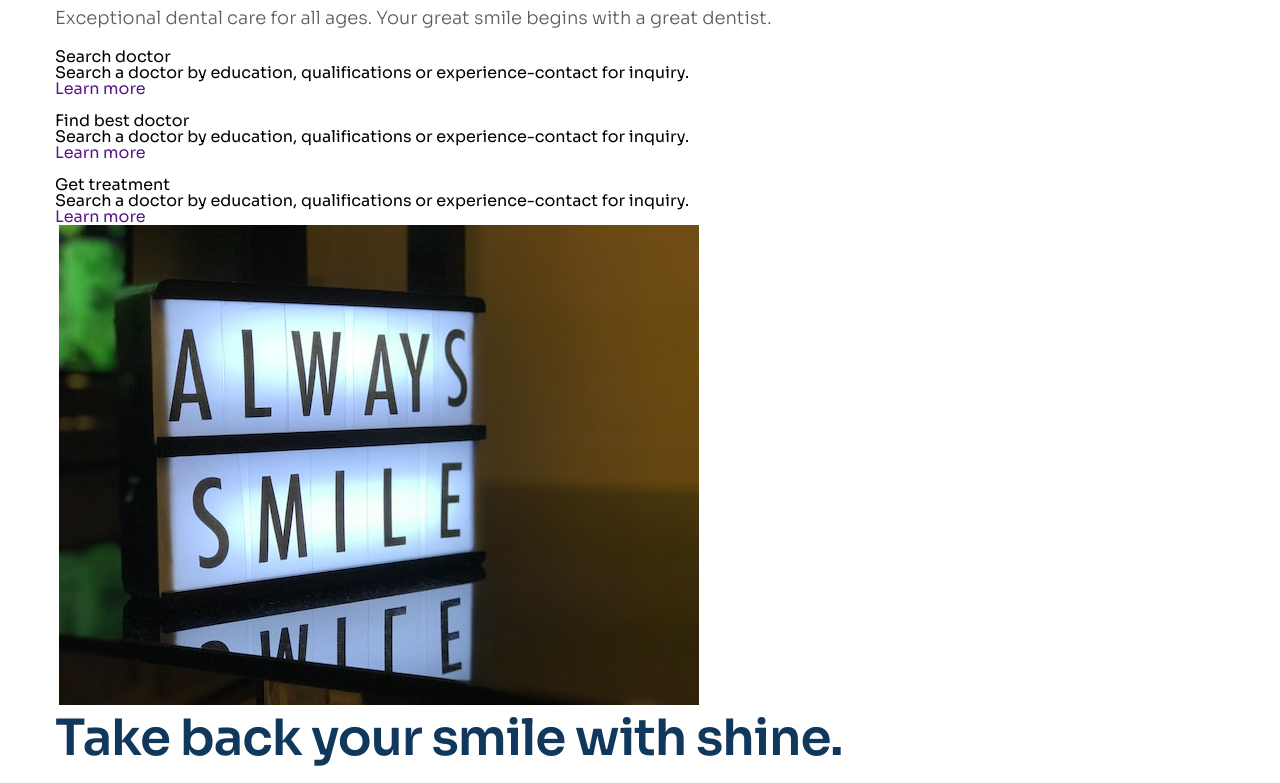
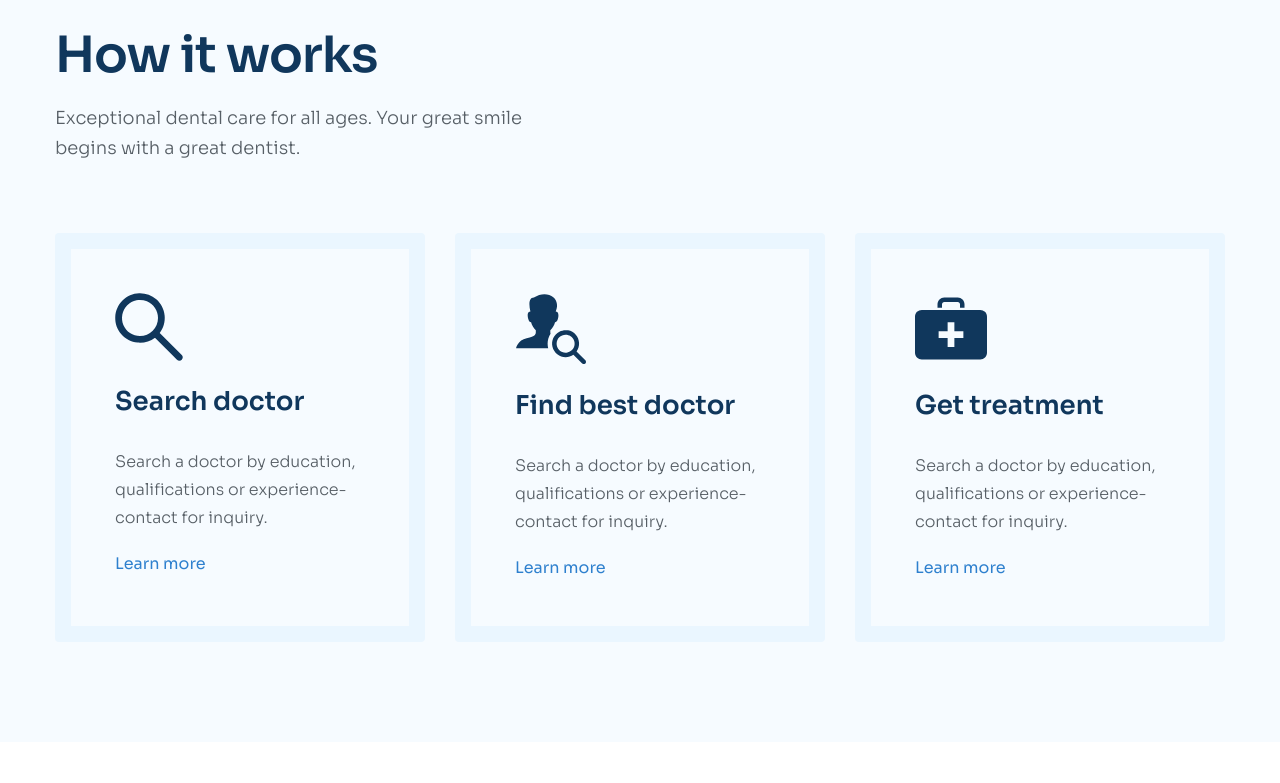
Before and after one commit to xuanhathu/f8-project-03, a plain HTML site: page index.html in a window 1280 px wide. Shown: the part 1996-2779 px from the top of the page. Drawn offline with Linux system fonts and the light colour scheme.

Commit message:
Done feature

```diff
--- a/assest/css/style.css
+++ b/assest/css/style.css
@@ -321,3 +321,95 @@
 .service__list {
     margin-bottom: 55px;
 }
+/* Work */
+.work {
+    background-color: #f6fbff;
+    padding: 100px 0;
+}
+
+.work__desc {
+    width: 468px;
+}
+
+.work__list {
+    margin-top: 70px;
+    display: grid;
+    grid-template-columns: 1fr 1fr 1fr;
+    column-gap: 30px;
+}
+
+.work-item {
+    border: 16px solid #eaf6ff;
+    border-radius: 4px;
+    padding: 44px;
+    transition: 0.25s;
+}
+
+.work-item:hover {
+    border-color: #2e80ce;
+    transform: translateY(-16px);
+}
+
+.work-item__heading {
+    font-weight: 600;
+    font-size: 2.6rem;
+    line-height: 1.38;
+    color: #10375c;
+    margin-top: 20px;
+}
+
+.work-item__desc {
+    margin-top: 28px;
+    font-weight: 300;
+    font-size: 1.6rem;
+    line-height: 1.75;
+    color: #575f66;
+}
+
+.work-item__more {
+    display: block;
+    margin-top: 18px;
+    font-weight: 400;
+    font-size: 1.6rem;
+    line-height: 1.75;
+    color: #2e80ce;
+}
+/* Features */
+.feature {
+    margin-top: 85px;
+    padding: 85px 0;
+}
+
+.feature__inner {
+    display: flex;
+    gap: 130px;
+    align-items: center;
+}
+
+.feature__media {
+    width: 48%;
+}
+
+.feature__images {
+    position: relative;
+    padding: 0 58px 121px 0;
+}
+
+.feature__img {
+    width: 512px;
+    height: 370px;
+    border-radius: 6px;
+    object-fit: cover;
+}
+
+.feature__img:last-child {
+    width: 332px;
+    height: 370px;
+    position: absolute;
+    right: 0;
+    bottom: 0;
+}
+
+.feature__desc {
+    margin-bottom: 38px;
+}
```
Also changed, not shown: assest/icon/work1.svg (added), assest/icon/work2.svg (added), assest/icon/work3.svg (added).
